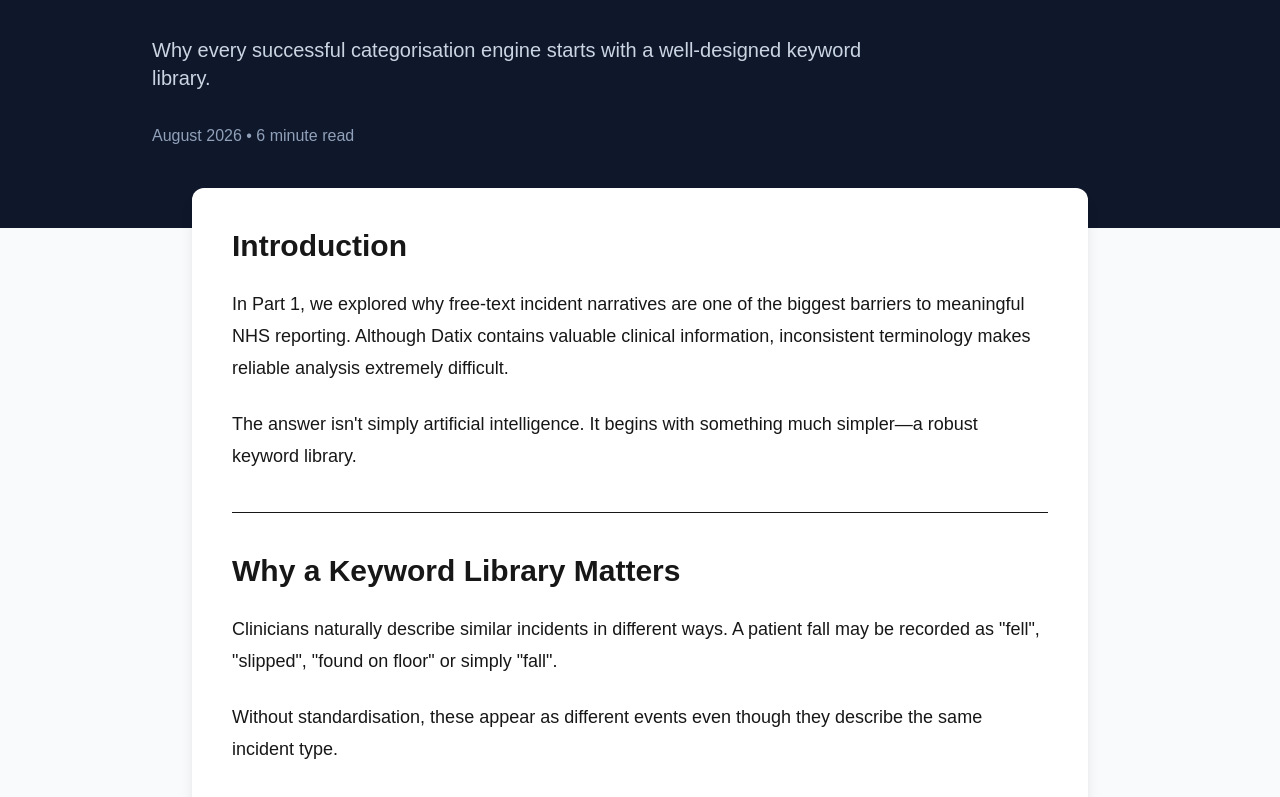
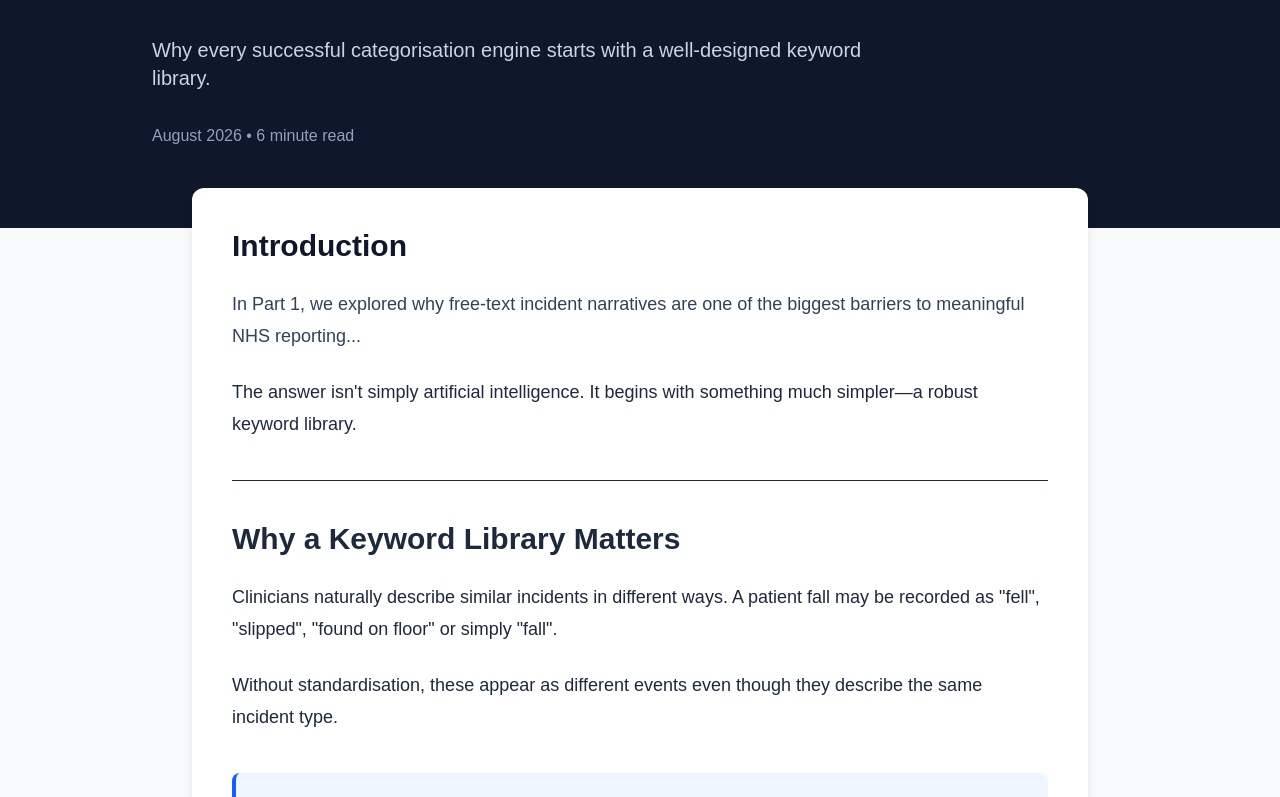
Before and after one commit to 24Mark8/templatecanvasiq, a Next.js app: page /articles/datix-categorisation-part-2 in a window 1280 px wide. Shown: the part 300-1097 px from the top of the page. Built offline with nearby package versions, Linux system fonts and the light colour scheme.

Commit message:
Update page.tsx

```diff
--- a/app/articles/datix-categorisation-part-2/page.tsx
+++ b/app/articles/datix-categorisation-part-2/page.tsx
@@ -29,18 +29,16 @@ export default function DatixCategorisationPart2() {
       </section>
 
       {/* Article */}
-      <article className="max-w-4xl mx-auto bg-white shadow-lg rounded-xl -mt-10 p-10">
+      <article className="max-w-4xl mx-auto bg-white shadow-lg rounded-xl -mt-10 p-10 text-slate-800">
 
-        <h2 className="text-3xl font-bold mb-6">
-          Introduction
-        </h2>
+  <h2 className="text-3xl font-bold text-slate-900 mb-6">
+    Introduction
+  </h2>
 
-        <p className="text-lg leading-8 mb-6">
-          In Part 1, we explored why free-text incident narratives are one
-          of the biggest barriers to meaningful NHS reporting. Although
-          Datix contains valuable clinical information, inconsistent
-          terminology makes reliable analysis extremely difficult.
-        </p>
+  <p className="text-lg leading-8 text-slate-700 mb-6">
+    In Part 1, we explored why free-text incident narratives are one
+    of the biggest barriers to meaningful NHS reporting...
+  </p>
 
         <p className="text-lg leading-8 mb-10">
           The answer isn't simply artificial intelligence.
```
